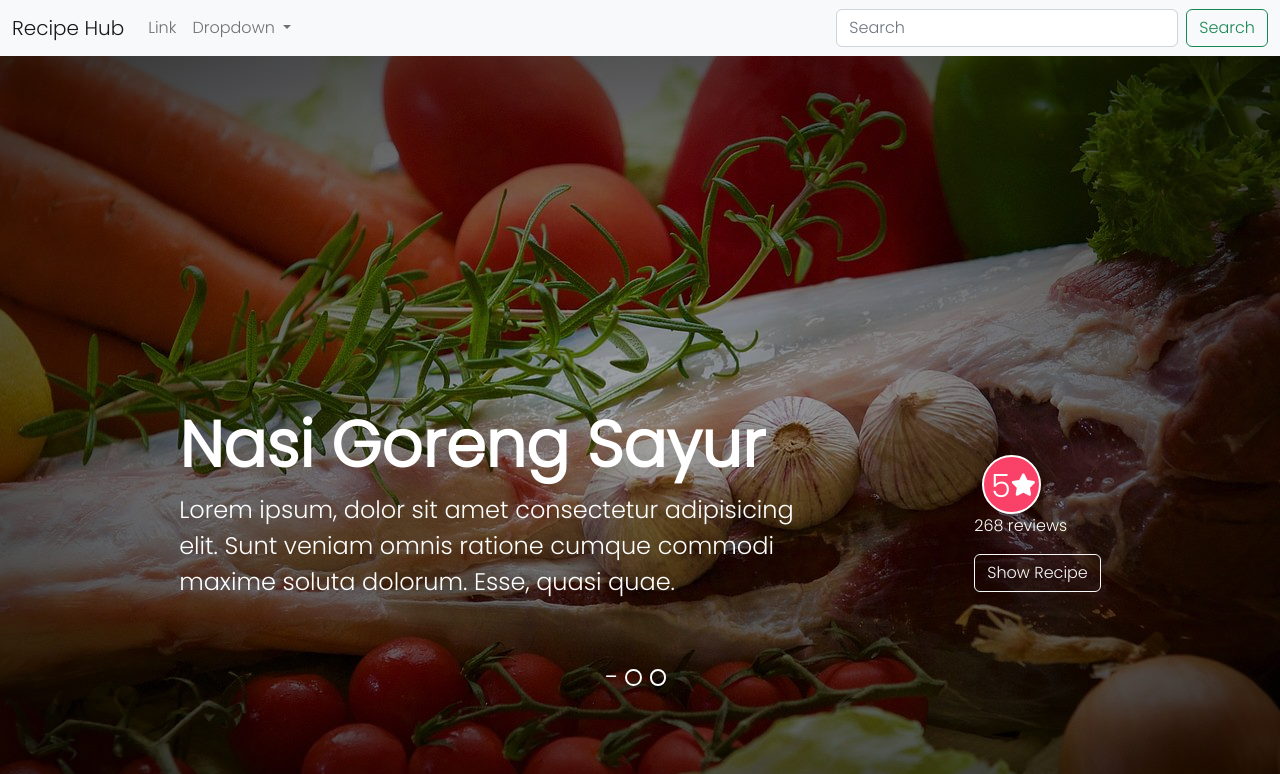
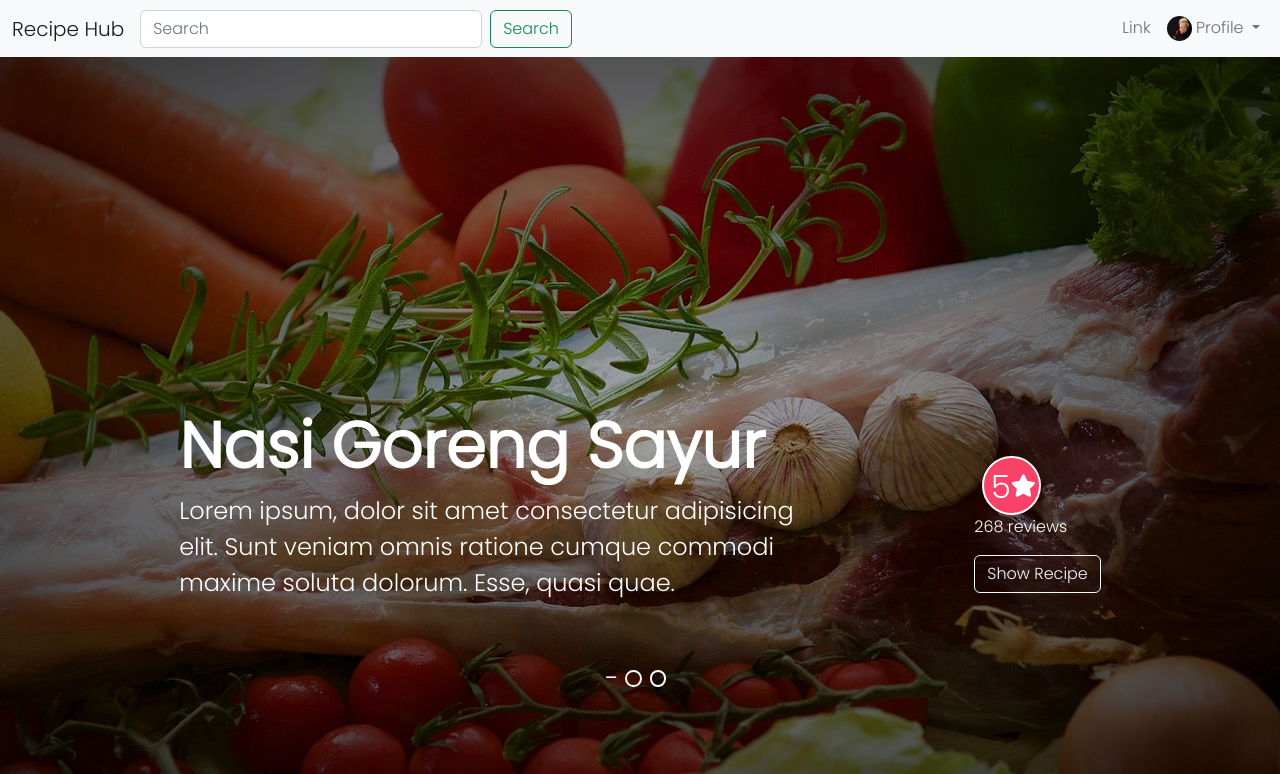
Before and after one commit to charles-okunzo/recipe-hub, an Angular app in the folder Frontend/recipehub/: page / in a window 1280 px wide. Shown: the top 774 px of the page. Built offline with nearby package versions, Linux system fonts and the light colour scheme.

Commit message:
style:optimized the  navbar

```diff
--- a/Frontend/recipehub/src/app/navbar/navbar.component.html
+++ b/Frontend/recipehub/src/app/navbar/navbar.component.html
@@ -13,7 +13,16 @@
       <span class="navbar-toggler-icon"></span>
     </button>
     <div class="collapse navbar-collapse" id="navbarSupportedContent">
-      <ul class="navbar-nav me-auto mb-2 mb-lg-0">
+      <form class="d-flex me-auto">
+        <input
+          class="form-control me-2"
+          type="search"
+          placeholder="Search"
+          aria-label="Search"
+        />
+        <button class="btn btn-outline-success" type="submit">Search</button>
+      </form>
+      <ul class="navbar-nav mb-2 mb-lg-0">
         <li class="nav-item">
           <a class="nav-link" href="#">Link</a>
         </li>
@@ -25,8 +34,13 @@
             role="button"
             data-bs-toggle="dropdown"
             aria-expanded="false"
-          >
-            Dropdown
+            ><img
+              class="rounded-circle"
+              style="height: 25px; width: 25px"
+              src="../../assets/images/profile.jpg"
+              alt=""
+            />
+            Profile
           </a>
           <ul class="dropdown-menu" aria-labelledby="navbarDropdown">
             <li><a class="dropdown-item" href="#">Action</a></li>
@@ -36,15 +50,6 @@
           </ul>
         </li>
       </ul>
-      <form class="d-flex">
-        <input
-          class="form-control me-2"
-          type="search"
-          placeholder="Search"
-          aria-label="Search"
-        />
-        <button class="btn btn-outline-success" type="submit">Search</button>
-      </form>
     </div>
   </div>
 </nav>
```
